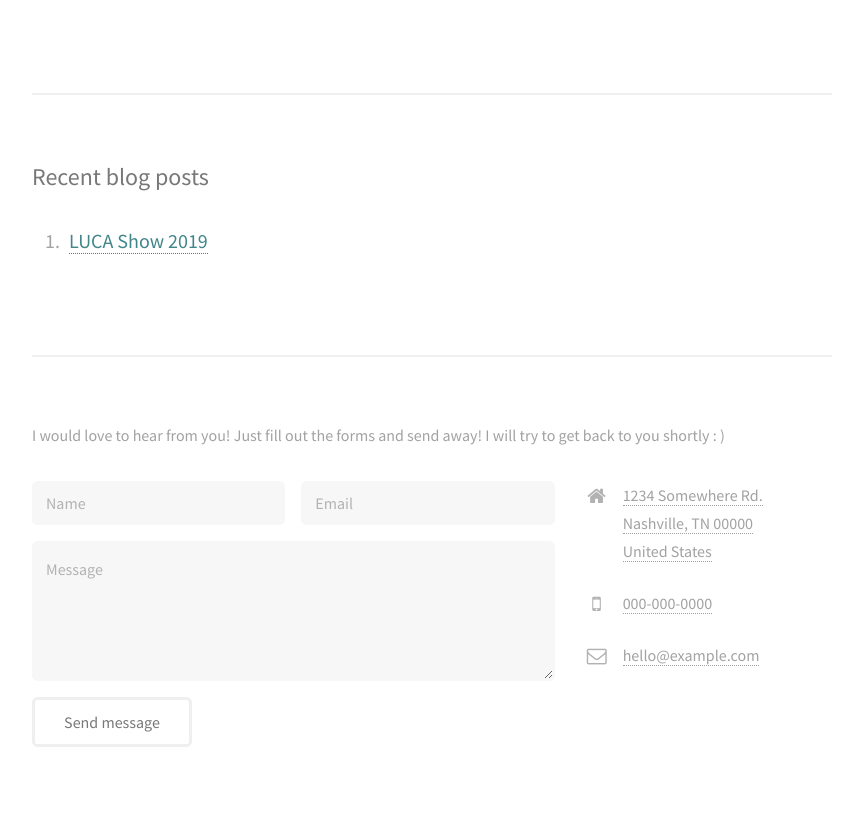
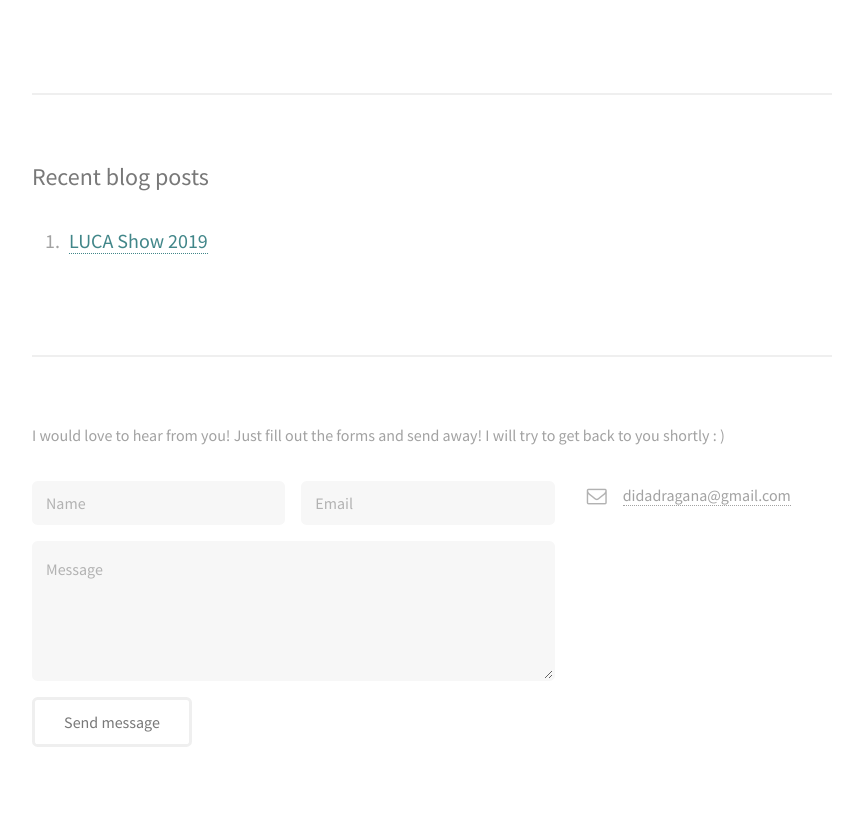
Before and after one commit to didoslava/didoslava.github.io, a plain HTML site: page index.html in a window 1280 px wide. Shown: the part 2042-2857 px from the top of the page, without its empty margins (400-1263 px from the left). Drawn offline with Linux system fonts and the light colour scheme.

Commit message:
fix email address

```diff
--- a/index.html
+++ b/index.html
@@ -169,7 +169,7 @@ Free for personal and commercial use under the CCA 3.0 license (html5up.net/lice
 	<div class="row" id="contact-form">
 
 		<div class="8u 12u$(small)">
-			<form action="//formspree.io/hello@example.com" method="POST">
+			<form action="//formspree.io/didadragana@gmail.com" method="POST">
 				<div class="row uniform 50%">
 					<input type="hidden" name="_subject" value="New email from your portfolio" />
 					<div class="6u 12u$(xsmall)"><input type="text" name="name" id="name" placeholder="Name" required/></div>
@@ -187,34 +187,12 @@ Free for personal and commercial use under the CCA 3.0 license (html5up.net/lice
 		<div class="4u$ 12u$(small)">
 			<ul class="labeled-icons">
 
-				<li>
-					<h3 class="icon fa-home"><span class="label"></span></h3>
-
-					<a href="https://maps.google.com/?q=39.7889055%2c-120.5443524">
-
-
-						1234 Somewhere Rd.<br />
-
-						Nashville, TN 00000<br />
-
-						United States<br />
-
-
-					</a>
-
-				</li>
-
-
-				<li>
-					<h3 class="icon fa-mobile"><span class="label"></span></h3>
-					<a href="tel:0000000000">000-000-0000</a>
-				</li>
 
 
 
 				<li>
 					<h3 class="icon fa-envelope-o"><span class="label"></span></h3>
-					<a href="mailto:hello@example.com">hello@example.com</a>
+					<a href="mailto:didadragana@gmail.com">didadragana@gmail.com</a>
 				</li>
 
 			</ul>
```
